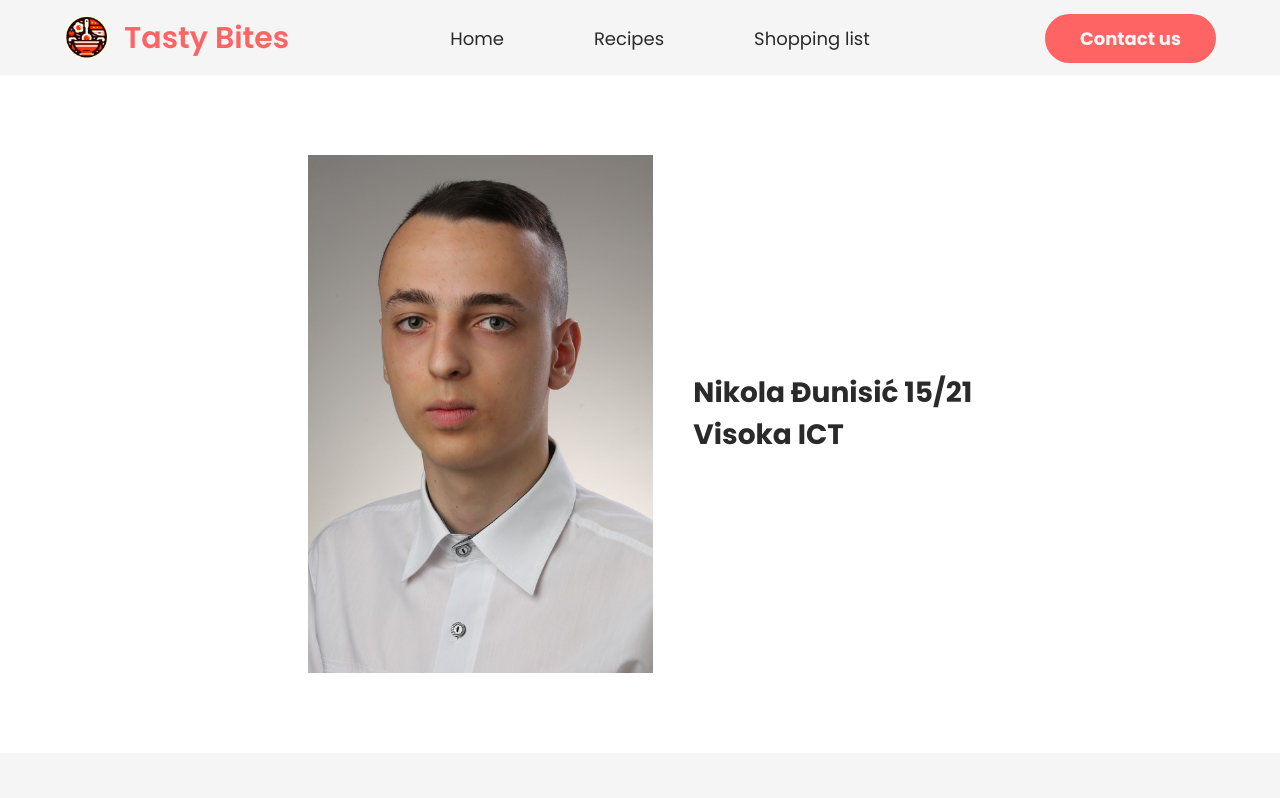
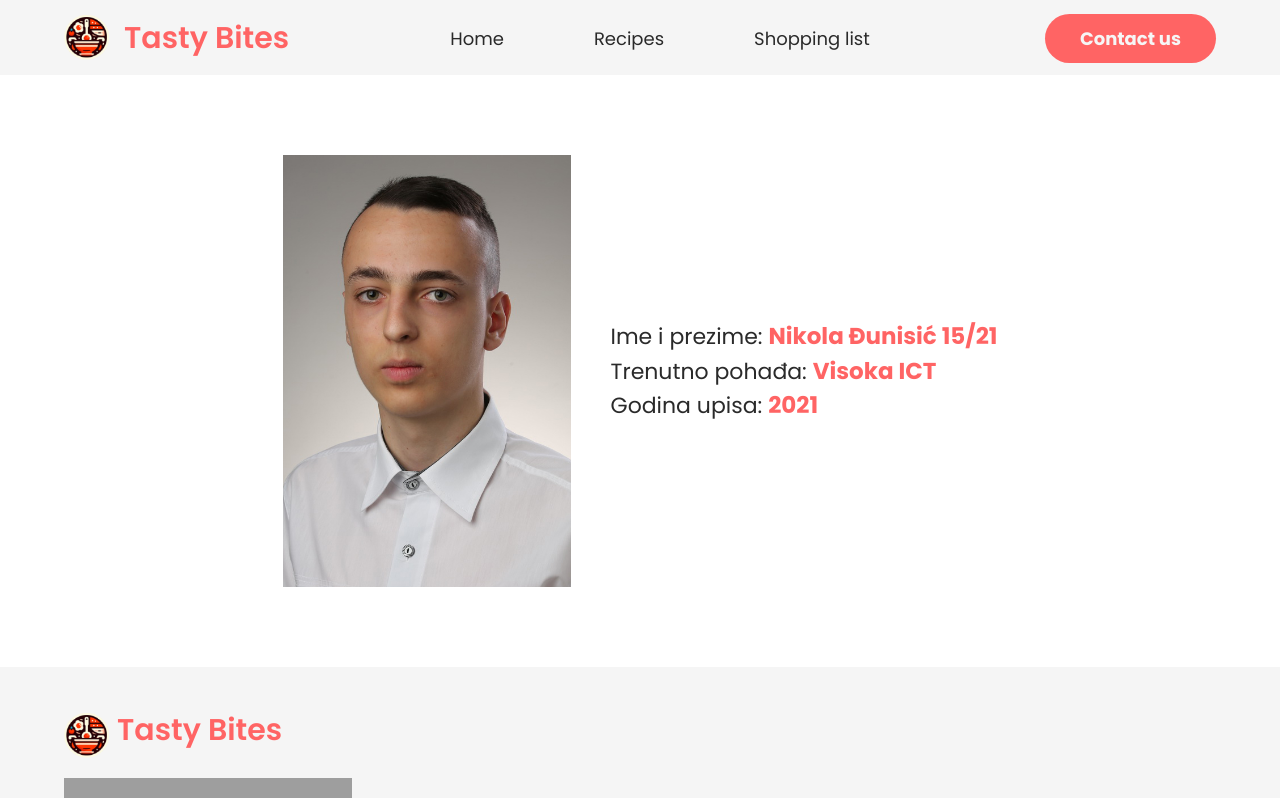
Before and after one commit to Nikola-02/tastybites, an Angular app: page /author in a window 1280 px wide. Shown: the top 798 px of the page. Built offline with nearby package versions, Linux system fonts and the light colour scheme; grey boxes are pictures that could not be loaded.

Commit message:
Fixed author text and component

```diff
--- a/src/app/components/author/author.component.css
+++ b/src/app/components/author/author.component.css
@@ -11,15 +11,16 @@ main .my-container .author {
   gap: 40px;
 }
 main .my-container .author .author-image {
-  width: 30%;
+  width: 25%;
 }
 main .my-container .author .author-image img {
   width: 100%;
 }
 main .my-container .author .author-text p {
-  font-size: 25px;
+  font-size: 22px;
   color: #2a2a2a;
 }
 main .my-container .author .author-text p strong {
-  font-size: 28px;
+  font-size: 23px;
+  color: #ff6464;
 }/*# sourceMappingURL=author.component.css.map */
--- a/src/app/components/author/author.component.html
+++ b/src/app/components/author/author.component.html
@@ -8,8 +8,10 @@
         />
       </div>
       <div class="author-text">
-        <p><strong>Nikola Đunisić 15/21</strong></p>
-        <p><strong>Visoka ICT</strong></p>
+        <p>Ime i prezime: <strong>Nikola Đunisić 15/21</strong></p>
+        <p>Trenutno pohađa: <strong>Visoka ICT</strong></p>
+        <p>Godina upisa: <strong>2021</strong></p>
+        <span></span>
       </div>
     </div>
   </div>
--- a/src/app/components/author/author.component.scss
+++ b/src/app/components/author/author.component.scss
@@ -9,17 +9,18 @@ main {
       align-items: center;
       gap: 40px;
       .author-image {
-        width: 30%;
+        width: 25%;
         img {
           width: 100%;
         }
       }
       .author-text {
         p {
-          font-size: 25px;
+          font-size: 22px;
           color: vars.$black;
           strong {
-            font-size: 28px;
+            font-size: 23px;
+            color: vars.$red;
           }
         }
       }
```
Also changed, not shown: 1 other file (tests, documents, lock files or other folders).
